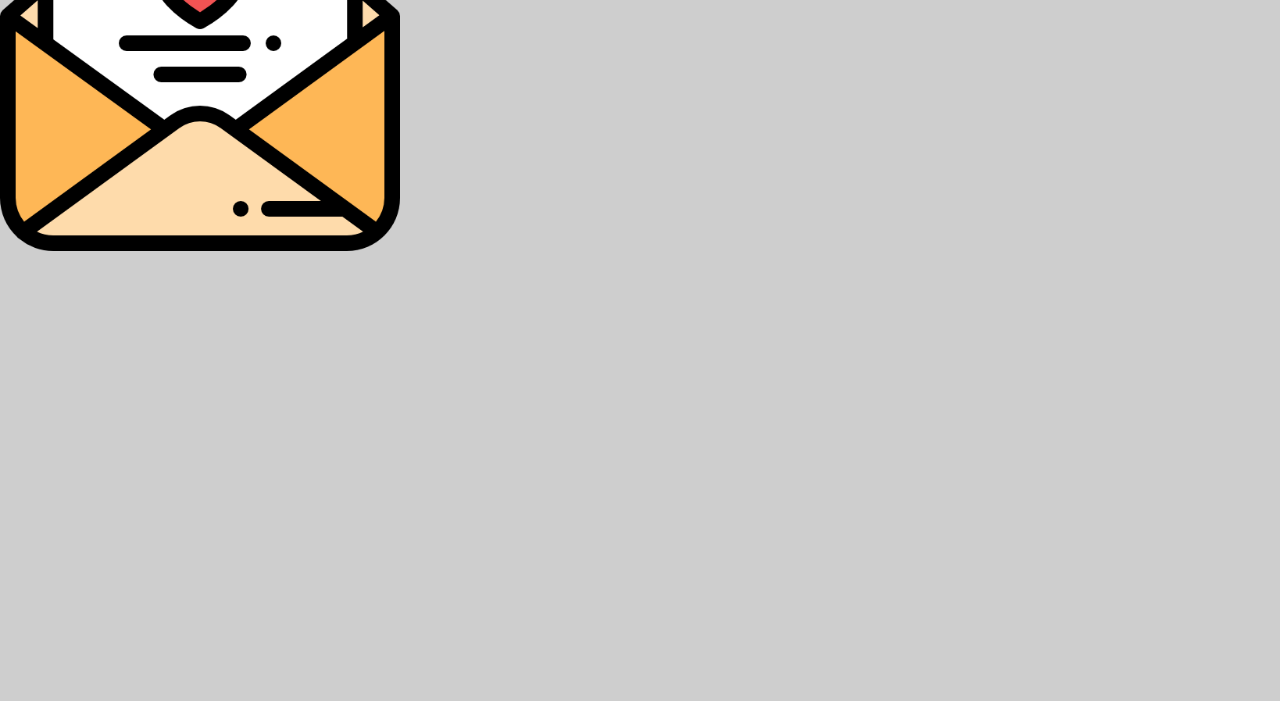
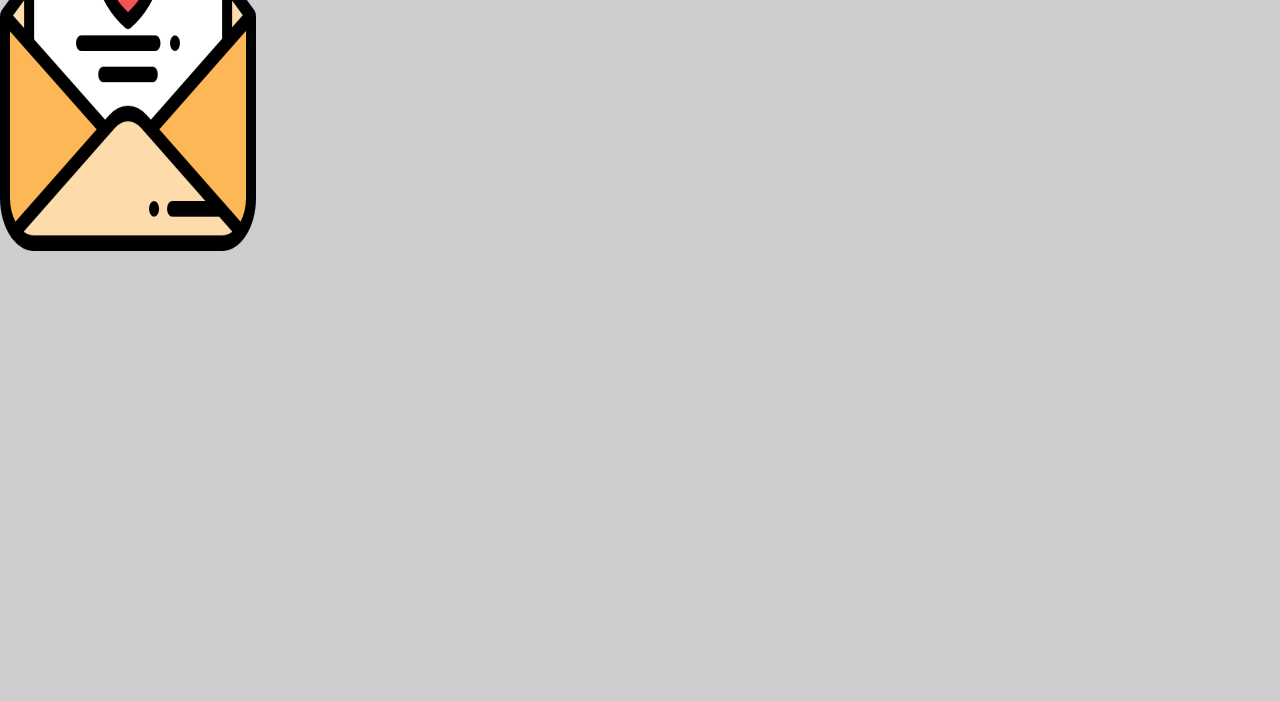
Before and after one commit to neneraxd/neneraxd.github.io, a plain HTML site: page index.html in a window 1280 px wide. Shown: the part 99-800 px from the top of the page. Drawn offline with Linux system fonts and the light colour scheme.

Commit message:
Add files via upload

```diff
--- a/style.css
+++ b/style.css
@@ -7,6 +7,10 @@ body{
 img{
     position:absolute;
     top:-50px;
+    display: block;
+    margin-left: auto;
+    margin-right: auto;
+    width: 20%;
 }
 .div:not(.muk){
     margin-left:600px;
```
